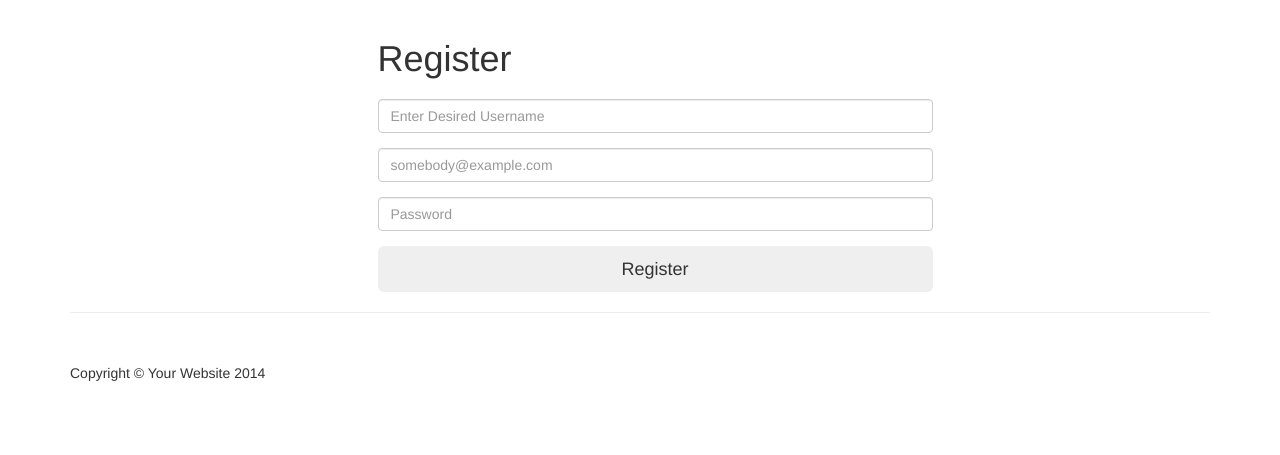
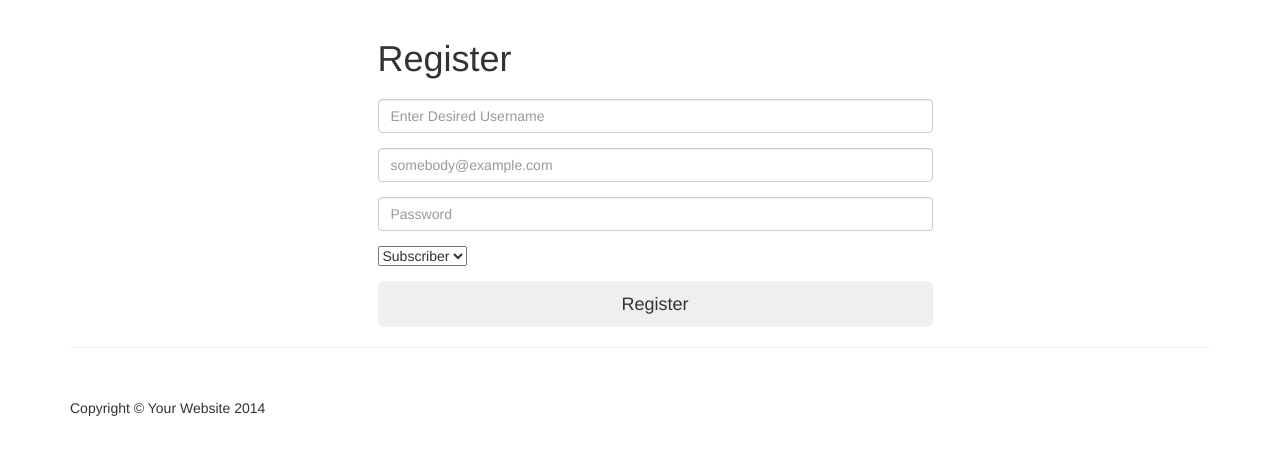
Before and after one commit to SaminYeaser/Content-Management-System-3, a PHP site: page /cms3/registration.php in a window 1280 px wide. Shown: the part 51-506 px from the top of the page. Run offline with PHP 8.4, Linux system fonts and the light colour scheme; data that the repository does not hold is empty.

Commit message:
now all the registered users will be by defalut subscriber and they cant delete any post of users.

```diff
--- a/registration.php
+++ b/registration.php
@@ -9,11 +9,13 @@
         $username = $_POST['username'];
         $email = $_POST['email'];
         $password = $_POST['password'];
+        $user_role = $_POST['role'];
 
-        if(!empty($username) && !empty($email) && !empty($password)){
+        if(!empty($username) && !empty($email) && !empty($password) && !empty($user_role)){
             $username = mysqli_real_escape_string($connection, $username);
             $email = mysqli_real_escape_string($connection,$email);
             $password = mysqli_real_escape_string($connection,$password);
+            $user_role = mysqli_real_escape_string($connection,$user_role);
 
             $password = password_hash($password, PASSWORD_BCRYPT, array('cost'=> 10));
 
@@ -27,8 +29,8 @@
 //
 //                 $password = crypt($password,$salt);
 
-            $query = "INSERT INTO users (user_name, user_password,user_email) ";
-            $query .="VALUES('{$username}','{$password}','{$email}')";
+            $query = "INSERT INTO users (user_name, user_password,user_email,user_role) ";
+            $query .="VALUES('{$username}','{$password}','{$email}','{$user_role}')";
             $regiestration = mysqli_query($connection, $query);
 
             if(!$regiestration){
@@ -73,6 +75,14 @@
                             <input type="password" name="password" id="key" class="form-control" placeholder="Password">
                         </div>
 
+
+                        <div class="form-group">
+                            <label for="user_role" class="sr-only">User Role</label>
+                            <select name="role" id="">
+                                <option name="role" value="Subscriber">Subscriber</option>
+                            </select>
+                        </div>
+
                         <input type="submit" name="submit" id="btn-login" class="btn btn-custom btn-lg btn-block" value="Register">
                     </form>
 
```
Also changed, not shown: 1 other file.
